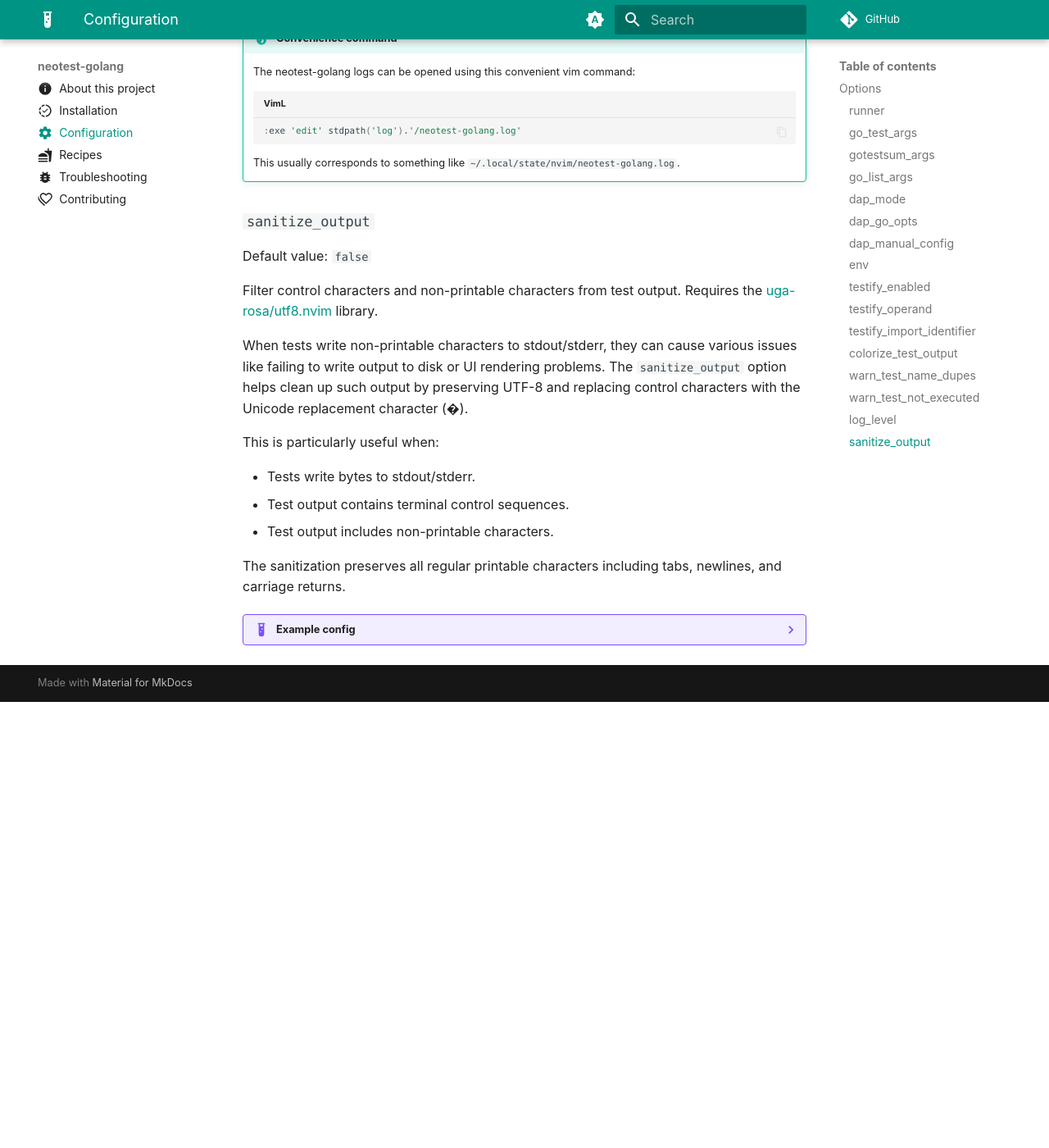
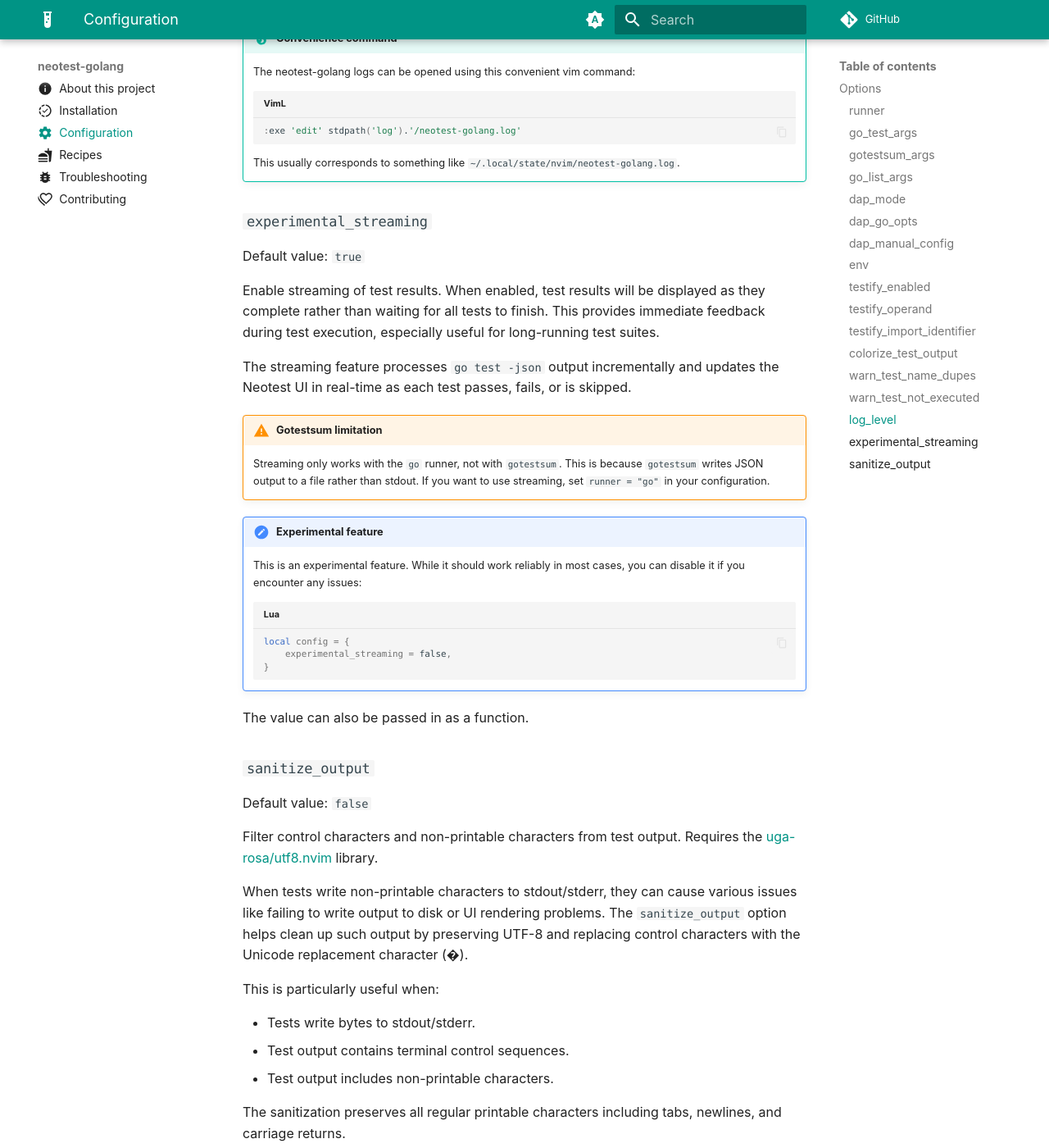
Before and after one commit to fredrikaverpil/neotest-golang, an MkDocs documentation site: the page built from docs/config.md, in a window 1280 px wide and 1400 px high, scrolled down 4572 px. Shown: the whole window at 82% size. Built offline with MkDocs 1.6.1 and Material for MkDocs 9.7.7, drawn with Linux system fonts in a browser that asks for light colours; comment, search, counter and statistics services are not loaded; before the commit the page ends 5428 px from its top, so only the background shows below that.

Commit message:
feat: streaming

````diff
--- a/docs/config.md
+++ b/docs/config.md
@@ -287,6 +287,37 @@ this. See `:h vim.log.levels` for all levels.
     This usually corresponds to something like
     `~/.local/state/nvim/neotest-golang.log`.
 
+### `experimental_streaming`
+
+Default value: `true`
+
+Enable streaming of test results. When enabled, test results will be displayed
+as they complete rather than waiting for all tests to finish. This provides
+immediate feedback during test execution, especially useful for long-running
+test suites.
+
+The streaming feature processes `go test -json` output incrementally and updates
+the Neotest UI in real-time as each test passes, fails, or is skipped.
+
+!!! warning "Gotestsum limitation"
+
+    Streaming only works with the `go` runner, not with `gotestsum`. This is because
+    `gotestsum` writes JSON output to a file rather than stdout. If you want to use
+    streaming, set `runner = "go"` in your configuration.
+
+!!! note "Experimental feature"
+
+    This is an experimental feature. While it should work reliably in most cases,
+    you can disable it if you encounter any issues:
+
+    ```lua
+    local config = {
+        experimental_streaming = false,
+    }
+    ```
+
+The value can also be passed in as a function.
+
 ### `sanitize_output`
 
 Default value: `false`
````
Also changed, not shown: README.md (+1 -0 lines), 15 other files.
